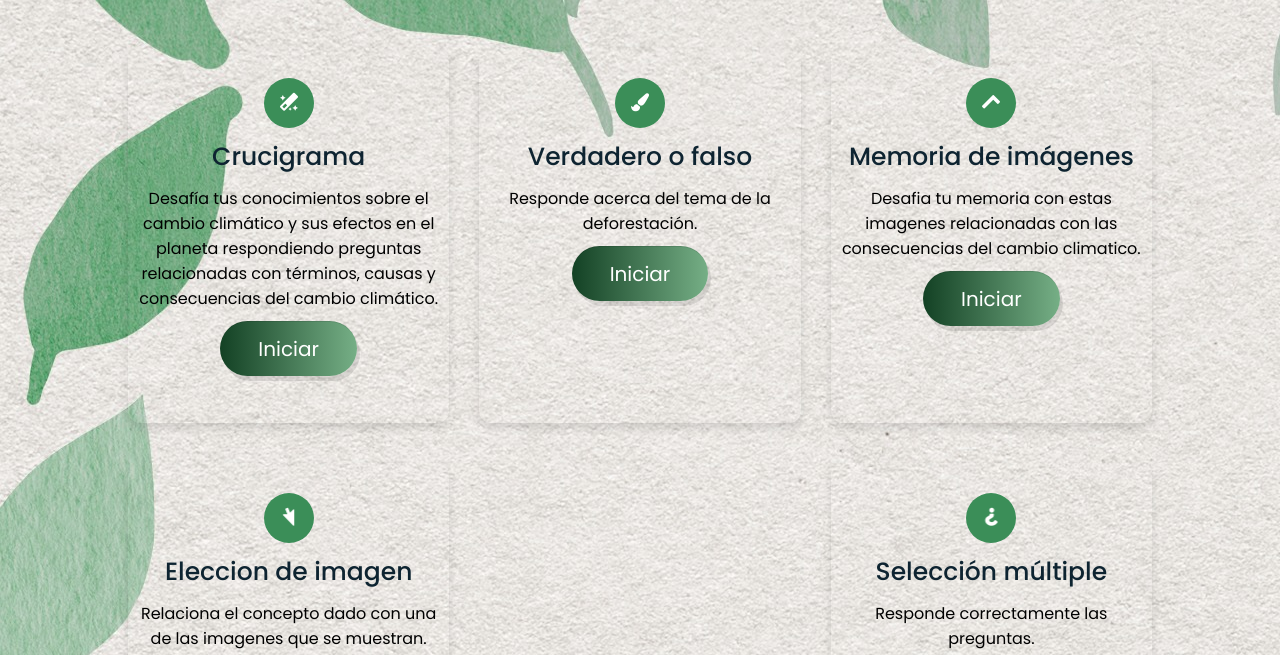
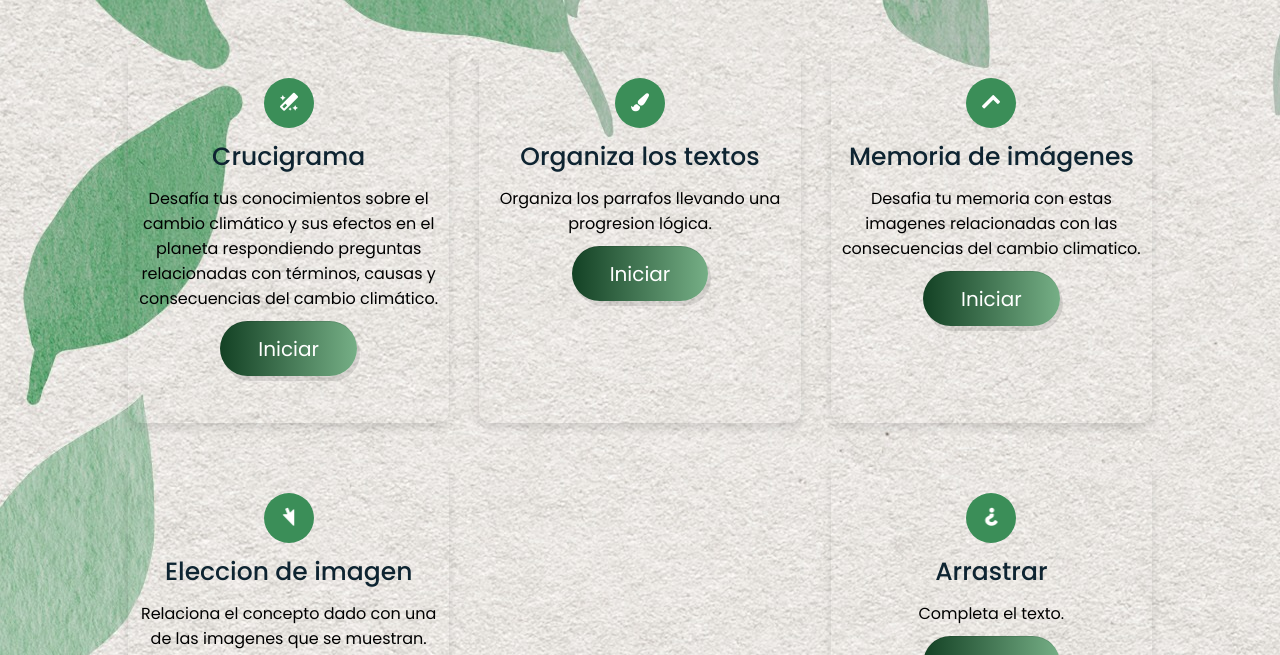
Before and after one commit to Cristianpl08/Ecoconciencia, a plain HTML site: page Index.html in a window 1280 px wide. Shown: the part 145-800 px from the top of the page. Drawn offline with Linux system fonts and the light colour scheme.

Commit message:
Index.html

```diff
--- a/Index.html
+++ b/Index.html
@@ -27,8 +27,8 @@
               <div class="icon">
                 <i class="fas fa-paint-brush fa-pulse fa-spin "></i>
               </div>
-              <div class="topic">Verdadero o falso</div>
-              <p>Responde acerca del tema de la deforestación.</p>
+              <div class="topic">Organiza los textos</div>
+              <p>Organiza los parrafos llevando una progresion lógica.</p>
               <div class="buttons">
                 <a class="button " href="https://ecoconciencia.h5p.com/content/1292107569411146238">Iniciar</a>
               </div>
@@ -57,8 +57,8 @@
               <div class="icon">
                 <i class="fa fa-question fa-spin"></i>
               </div>
-              <div class="topic">Selección múltiple</div>
-              <p>Responde correctamente las preguntas.</p>
+              <div class="topic">Arrastrar</div>
+              <p>Completa el texto.</p>
               <div class="buttons">
                 <a class="button " href="https://ecoconciencia.h5p.com/content/1292107526424629598">Iniciar</a>
               </div>
```
